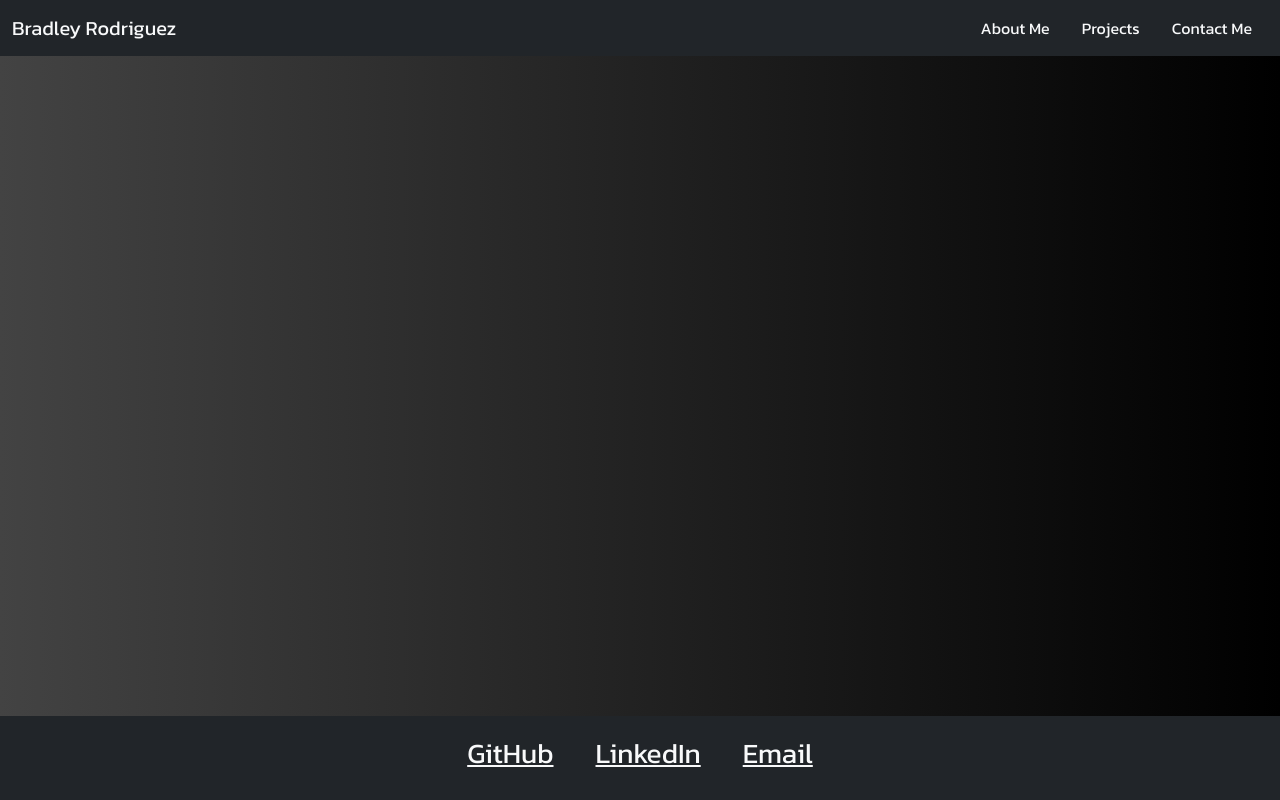
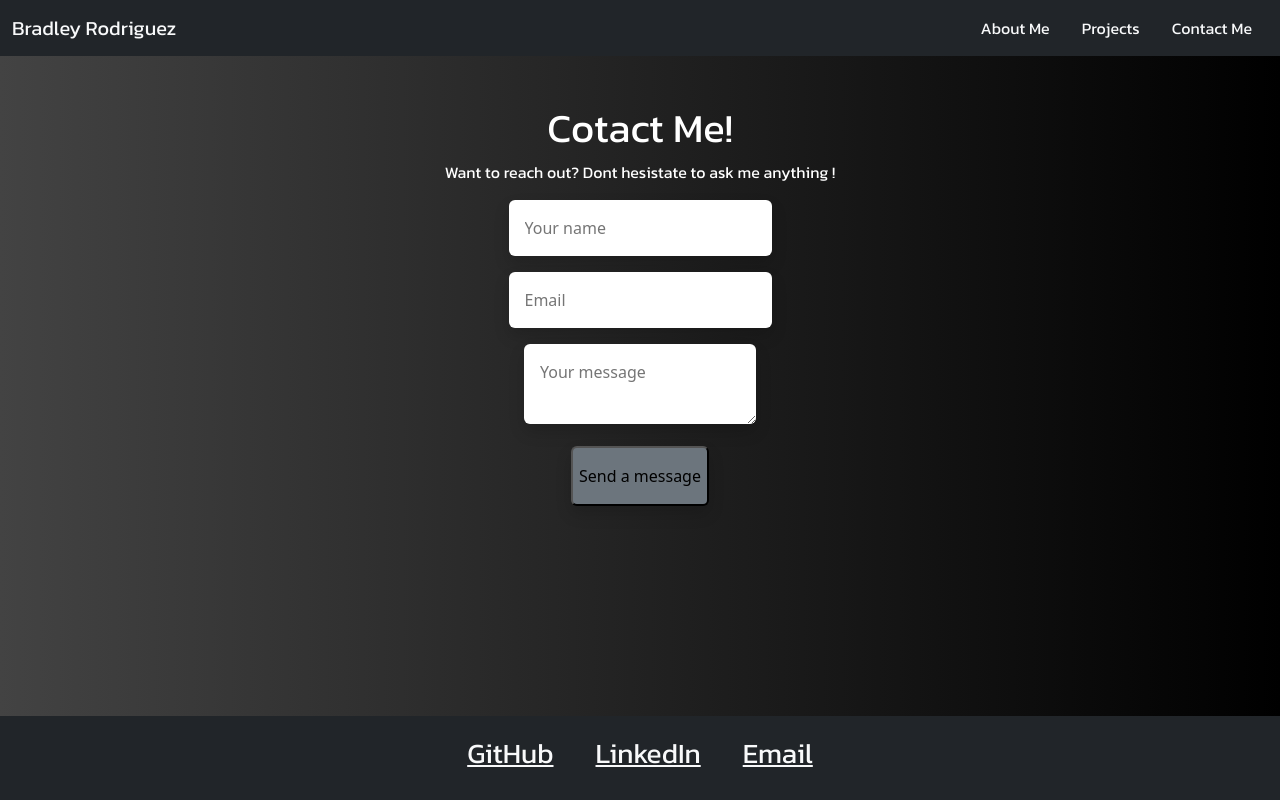
Before and after one commit to HeyItsBradley/newPortfolio, a React (Create React App) app in the folder my-app/: page /contactMe in a window 1280 px wide. Built offline with nearby package versions, Linux system fonts and the light colour scheme.

Commit message:
added contact me form...good enought for now

```diff
--- a/my-app/package.json
+++ b/my-app/package.json
@@ -44,5 +44,8 @@
       "last 1 firefox version",
       "last 1 safari version"
     ]
+  },
+  "devDependencies": {
+    "tailwindcss": "^3.2.4"
   }
 }
--- a/my-app/src/App.css
+++ b/my-app/src/App.css
@@ -33,3 +33,7 @@ footer {
 .project:hover {
   opacity: 0.8 !important;
 }
+
+.navLink:hover {
+  text-shadow: 0 0 5px #c9caca !important;
+}
--- a/my-app/src/components/ContactMe.js
+++ b/my-app/src/components/ContactMe.js
@@ -1,7 +1,75 @@
-import React from "react";
+import React, { useState } from "react";
+
+// const FORM_ENDPOINT = ""; // TODO - fill on the later step
 
 function ContactMe() {
-  return (<div></div>);
+  const [submitted, setSubmitted] = useState(false);
+  const handleSubmit = (e) => {
+    e.preventDefault();
+    setTimeout(() => {
+      setSubmitted(true);
+    }, 100);
+  };
+
+  if (submitted) {
+    return (
+      <div className="text-center mt-5 text-white">
+        <h1 className="text-2xl">Thank you!</h1>
+        <div className="text-md">We'll be in touch soon.</div>
+      </div>
+    );
+  }
+
+  return (
+    <div className="text-center mt-5">
+      <h1 className="text-white font-link mt-5">Cotact Me!</h1>
+      <p className="text-white font-link">
+        {" "}
+        Want to reach out? Dont hesistate to ask me anything !{" "}
+      </p>
+      <form
+        // action={FORM_ENDPOINT}
+        onSubmit={handleSubmit}
+        // method="POST"
+        // target="_blank"
+      >
+        <div className="mb-3 pt-0">
+          <input
+            type="text"
+            placeholder="Your name"
+            name="name"
+            className="px-3 py-3 placeholder-gray-400 text-gray-600 relative bg-white bg-white rounded text-sm border-0 shadow outline-none focus:outline-none focus:ring w-full"
+            required
+          />
+        </div>
+        <div className="mb-3 pt-0">
+          <input
+            type="email"
+            placeholder="Email"
+            name="email"
+            className="px-3 py-3 placeholder-gray-400 text-gray-600 relative bg-white bg-white rounded text-sm border-0 shadow outline-none focus:outline-none focus:ring w-full"
+            required
+          />
+        </div>
+        <div className="mb-3 pt-0">
+          <textarea
+            placeholder="Your message"
+            name="message"
+            className="px-3 py-3 placeholder-gray-400 text-gray-600 relative bg-white bg-white rounded text-sm border-0 shadow outline-none focus:outline-none focus:ring w-full"
+            required
+          />
+        </div>
+        <div className="mb-3 pt-0">
+          <button
+            className="bg-secondary text-black active:bg-blue-600 font-bold uppercase text-sm px-6 py-3 rounded shadow hover:shadow-lg outline-none focus:outline-none mr-1 mb-1 ease-linear transition-all duration-150"
+            type="submit"
+          >
+            Send a message
+          </button>
+        </div>
+      </form>
+    </div>
+  );
 }
 
 export default ContactMe;
--- a/my-app/src/components/Footer.js
+++ b/my-app/src/components/Footer.js
@@ -8,7 +8,7 @@ function Footer() {
           <div className="container">
             <section className="mb-2">
               <a
-                className="btn btn-link btn-floating btn-lg text-light m-1 font-link"
+                className="btn btn-link btn-floating btn-lg text-light m-1 font-link navLink"
                 href="https://github.com/HeyItsBradley"
                 role="button"
                 data-mdb-ripple-collor="light"
@@ -18,7 +18,7 @@ function Footer() {
                 <h3>GitHub</h3>
               </a>
               <a
-                className="btn btn-link btn-floating btn-lg text-light m-1 font-link"
+                className="btn btn-link btn-floating btn-lg text-light m-1 font-link navLink"
                 href="https://www.linkedin.com/in/bradley-rodriguez-766553193/"
                 role="button"
                 rel="noreferrer"
@@ -28,7 +28,7 @@ function Footer() {
                 <h3>LinkedIn</h3>
               </a>
               <a
-                className="btn btn-link btn-floating btn-lg text-light m-1 font-link"
+                className="btn btn-link btn-floating btn-lg text-light m-1 font-link navLink"
                 href="mailto: bradleyrodriguez77@gmail.com"
                 rel="noreferrer"
                 role="button"
--- a/my-app/src/components/NavBar.js
+++ b/my-app/src/components/NavBar.js
@@ -12,19 +12,19 @@ function NavBar() {
         <ul class="nav justify-content-end">
           <li class="nav-item">
             <Link
-              class="nav-link active text-light font-link"
+              class="nav-link active text-light font-link navLink"
               aria-current="page"
               to={`/aboutMe`}
             >
               About Me
             </Link>
           </li>
-          <li class="nav-item">
+          <li class="nav-item navLink">
             <Link class="nav-link active text-light font-link" to={`/projects`}>
               Projects
             </Link>
           </li>
-          <li class="nav-item">
+          <li class="nav-item navLink">
             <Link class="nav-link text-light font-link" to={`/contactMe`}>
               Contact Me
             </Link>
```
Also changed, not shown: 1 other file (tests, documents, lock files or other folders).
